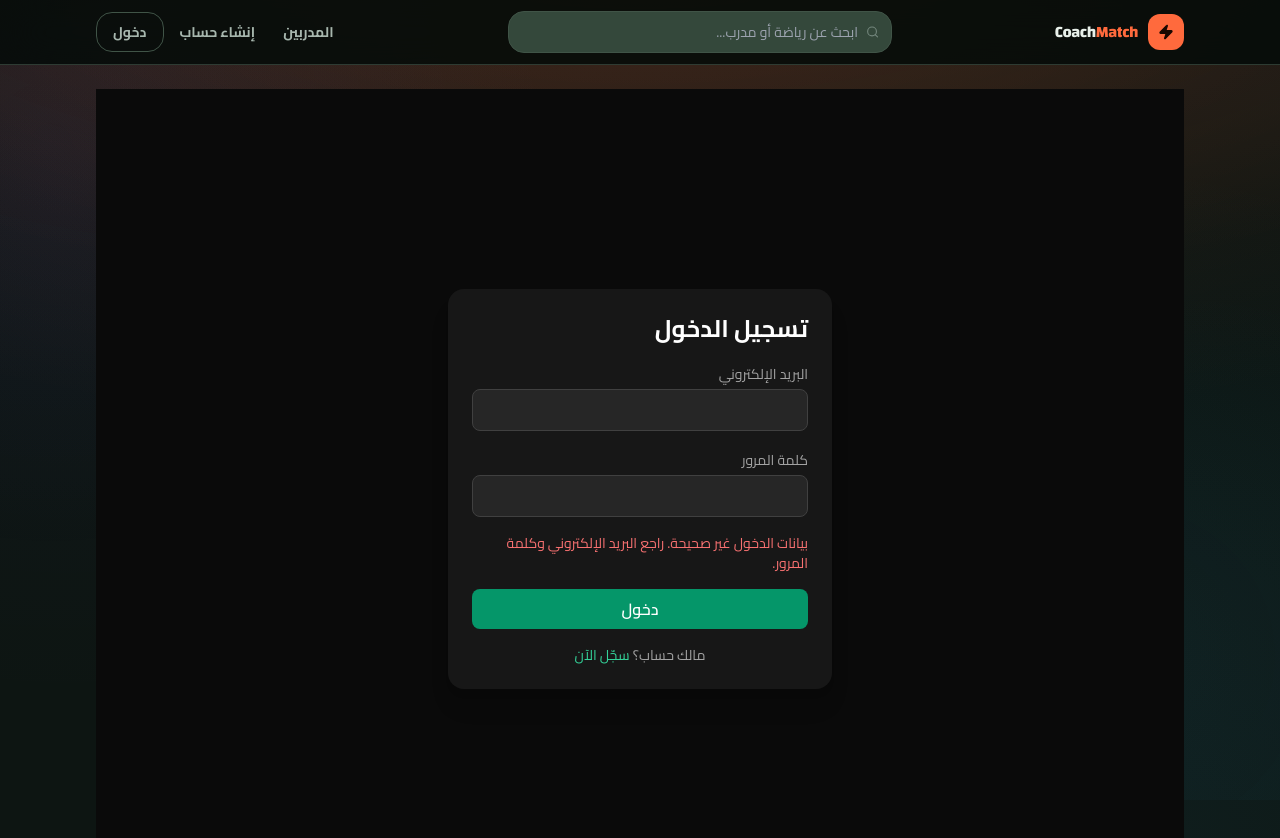
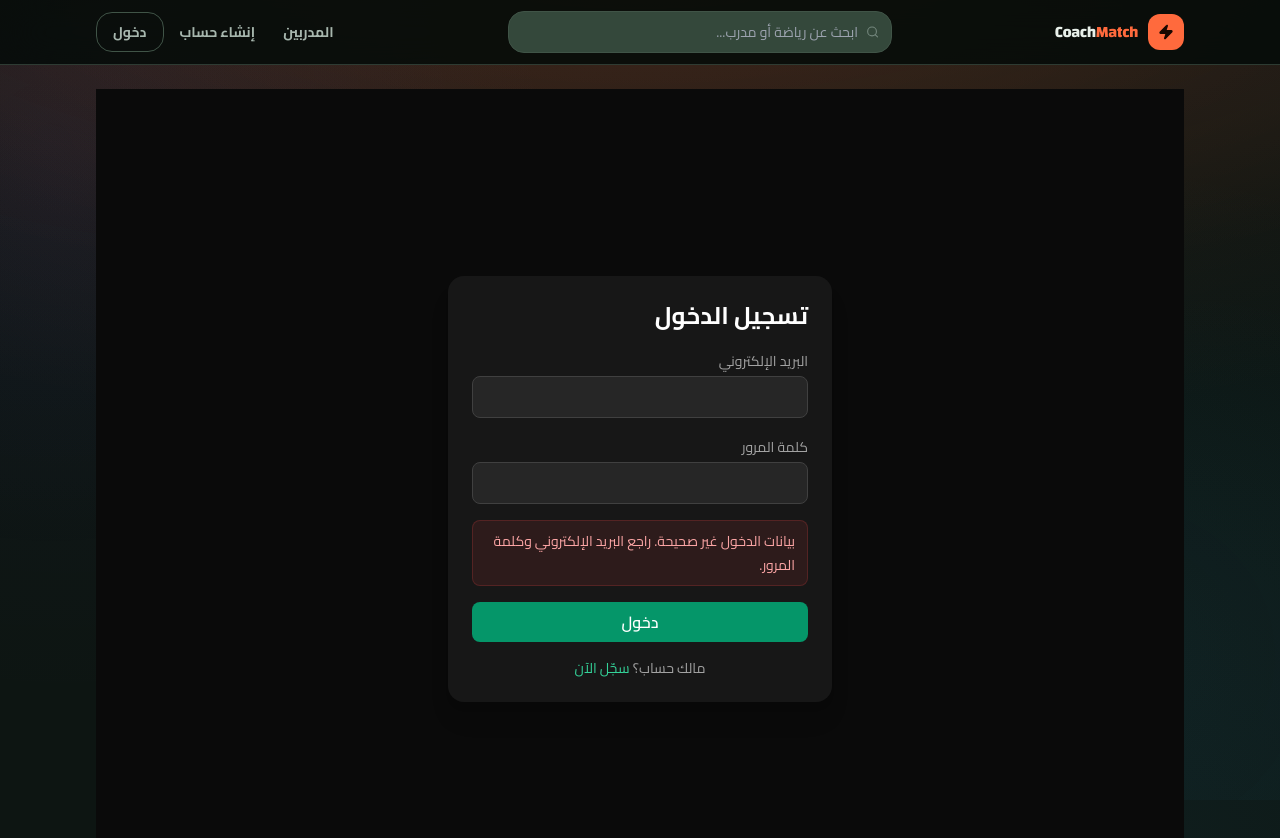
Before and after one commit to nohasalahsoghir-hub/coachmatch, a Next.js app: page /auth/login in a window 1280 px wide. Both pictures are taken after typing "name@example.com", "Sample123" into the empty fields and a click on the button "دخول". Shown: the top 838 px of the page. Built offline with nearby package versions, Linux system fonts and the light colour scheme; no server answers.

Commit message:
fix: improve signup email confirmation UX

```diff
--- a/app/auth/login/page.tsx
+++ b/app/auth/login/page.tsx
@@ -35,7 +35,11 @@ export default function LoginPage() {
           />
         </div>
 
-        {state.error && <p className="text-sm text-red-400">{state.error}</p>}
+        {state.error && (
+          <div className="rounded-lg border border-red-500/20 bg-red-500/10 px-3 py-2 text-sm leading-6 text-red-300">
+            {state.error}
+          </div>
+        )}
 
         <button
           type="submit"
```
